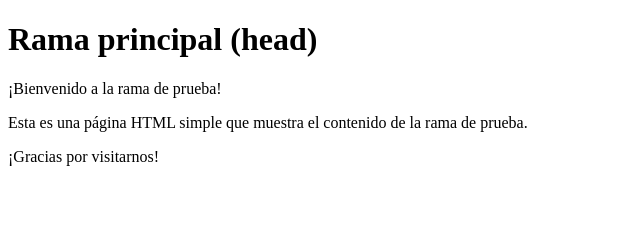
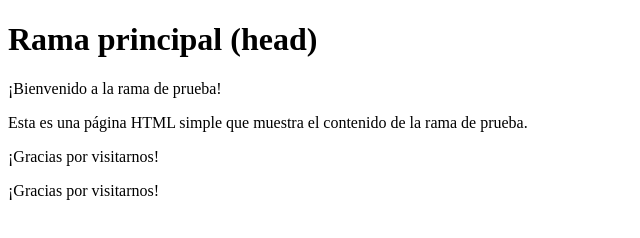
Before and after one commit to AntJZs/git-branches, a plain HTML site: page index2.html in a window 1280 px wide. Shown: the whole page, without its empty margins (0-640 px from the left). Drawn offline with Linux system fonts and the light colour scheme.

Commit message:
confirmo cambio

```diff
--- a/index2.html
+++ b/index2.html
@@ -15,5 +15,6 @@
     <p>¡Bienvenido a la rama de prueba!</p>
     <p>Esta es una página HTML simple que muestra el contenido de la rama de prueba.</p>
     <p>¡Gracias por visitarnos!</p>
+    <p>¡Gracias por visitarnos!</p>
   </body>
 </html>
```
